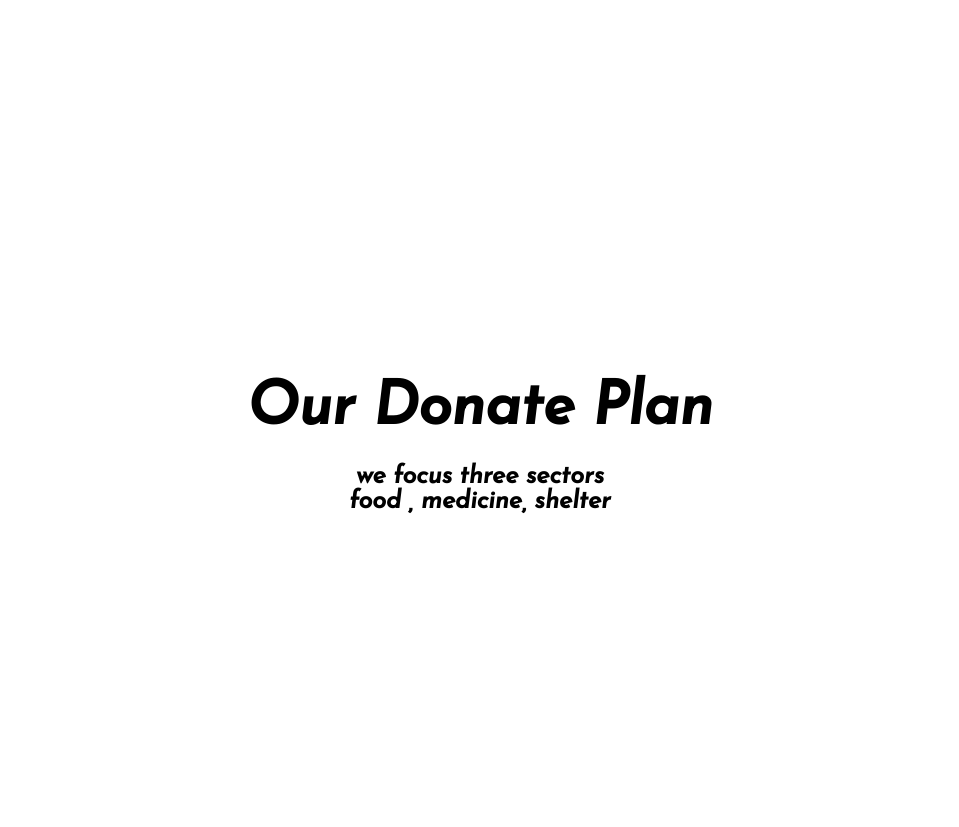
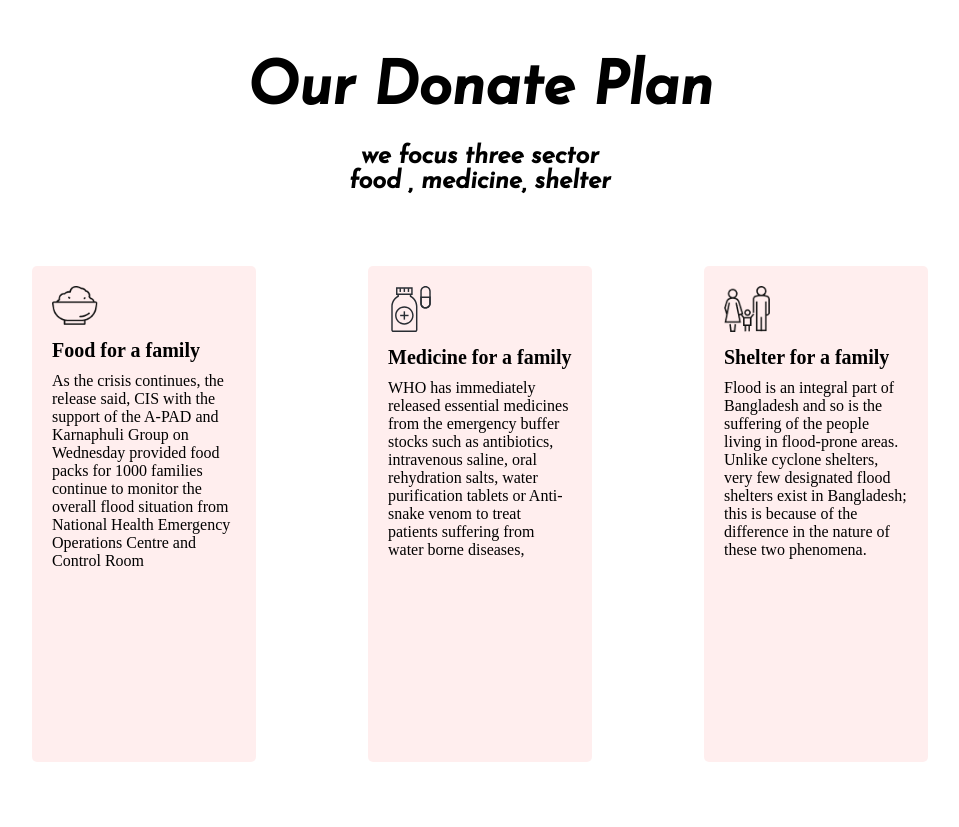
Before and after one commit to xnafi/donate-now, a plain HTML site: page index.html in a window 1280 px wide. Shown: the part 1596-2423 px from the top of the page, without its empty margins (160-1119 px from the left). Drawn offline with Linux system fonts and the light colour scheme.

Commit message:
section 3

```diff
--- a/index.html
+++ b/index.html
@@ -71,8 +71,57 @@
     <!-- /* ***** Section 2 Start ****** */ -->
     <section class="sec-2">
       <h1>Our Donate Plan</h1>
-      <p> we focus three sectors <br>
+      <p> we focus three sector <br>
         food , medicine, shelter
+        <div class="sec-2-card">
+            <div class="sec-2-div-1">
+                <div class="sec-2-card-img">
+                    <img src="icons/food.png" alt="food picture">
+                </div>
+                <div class="card-div-2">
+                    <h3>
+                        Food for a family
+                    </h3>
+                    <span>
+                        As the crisis continues, the release said, CIS with the support of the A-PAD and Karnaphuli Group on Wednesday provided food packs for 1000 families
+                        continue to monitor the overall flood situation from National Health Emergency Operations Centre and Control Room
+                    </span>
+                </div>
+            </div>
+
+            <div class="sec-2-div-1">
+                <div class="sec-2-card-img">
+                    <img src="icons/medicine.svg" alt="medicine picture">
+                </div>
+                <div class="card-div-2">
+                    <h3>
+                        Medicine for a family
+                    </h3>
+                    <span>
+                        WHO has immediately released essential medicines from the emergency buffer stocks such as antibiotics, intravenous saline, oral rehydration salts,
+                        water purification tablets or Anti-snake venom to treat patients suffering from water borne diseases,
+                    </span>
+                </div>
+            </div>
+
+            <div class="sec-2-div-1">
+                <div class="sec-2-card-img">
+                    <img src="icons/shelter.png" alt="food picture">
+                </div>
+                <div class="card-div-2">
+                    <h3>
+                        Shelter for a family
+                    </h3>
+                    <span>
+                        Flood is an integral part of Bangladesh and so is the suffering of the people living in flood-prone areas. Unlike cyclone shelters, very few designated
+                        flood shelters exist in Bangladesh; this is because of the difference in the nature of these two phenomena.
+
+                    </span>
+                </div>
+            </div>
+
+
+        </div>
     </p>
     </section>
     <!-- /* ***** Section 2 End****** */ -->
--- a/style.css
+++ b/style.css
@@ -25,27 +25,30 @@
     font-family: 'Bebas Neue', cursive;
 
 }
-.header-main p{
+
+.header-main p {
     font-size: 25px;
     font-weight: bold;
     margin-bottom: 10px;
 
 }
+
 .btn {
     padding: 14px 30px;
     border: none;
     border-radius: 10px;
     font-weight: bolder;
     font-size: 20px;
-    background-image: linear-gradient(gold,red);
+    background-image: linear-gradient(gold, red);
     margin-top: 20px;
     cursor: pointer;
     transition: all 0.5s;
     scale: 0.1;
 }
-.btn:hover{
+
+.btn:hover {
     background-image: url("icons/medicine.svg");
-    color:black;
+    color: black;
     background-size: contain;
     background-repeat: no-repeat;
     padding-left: 50px;
@@ -57,7 +60,7 @@
 
 
 /* ***** Section 1 Start ****** */
-.sec-1{
+.sec-1 {
     width: 100vw;
     height: 100vh;
     display: flex;
@@ -66,25 +69,29 @@
     text-align: center;
     margin: 20px 0px;
 }
-.sec-1 h1{
+
+.sec-1 h1 {
     font-size: 60px;
     margin: 15px 0px;
     font-family: 'Josefin Sans', sans-serif;
     font-weight: bolder;
 }
-.sec-1 p{
+
+.sec-1 p {
     font-family: 'Josefin Sans', sans-serif;
     margin: 10px 0px;
     font-size: 20px;
     font-weight: bold;
 }
-.sec-1-div-1{
+
+.sec-1-div-1 {
     display: flex;
     justify-content: space-evenly;
     align-items: center;
     margin: 40px;
 }
-.sec-1-card{
+
+.sec-1-card {
     background-color: rgba(250, 250, 250, 1);
     padding: 25px 30px;
     border-radius: 5px;
@@ -92,12 +99,13 @@
     border: 1px solid transparent;
 
 }
-.sec-1-card:hover{
+
+.sec-1-card:hover {
     border: 1px solid red;
     color: red;
 }
 
-form{
+form {
     display: flex;
     flex-direction: column;
     width: 100%;
@@ -105,7 +113,8 @@ form{
     justify-content: center;
     align-items: center;
 }
-form input{
+
+form input {
     border: none;
     width: 40%;
     height: auto;
@@ -116,32 +125,36 @@ form input{
     margin: 15px 0px;
 
 }
-form button{
+
+form button {
     width: 20%;
     height: auto;
     margin: 20px;
 }
+
 .btn1 {
     padding: 14px 30px;
     border: none;
     border-radius: 10px;
     font-weight: bolder;
     font-size: 20px;
-    background-image: linear-gradient(gold,red);
+    background-image: linear-gradient(gold, red);
     margin-top: 20px;
     cursor: pointer;
     transition: all 0.5s;
     scale: 0.1;
 }
-.btn1:hover{
-    color:black;
+
+.btn1:hover {
+    color: black;
     transform: scale(1.1);
 }
+
 /* ***** Section 1 end ****** */
 
 
 /* ***** Section 2 Start ****** */
-.sec-2{
+.sec-2 {
     width: 100vw;
     height: 100vh;
     display: flex;
@@ -150,16 +163,49 @@ form button{
     text-align: center;
     margin: 20px 0px;
 }
-.sec-2 h1{
+
+.sec-2 h1 {
     font-size: 60px;
     margin: 15px 0px;
     font-family: 'Josefin Sans', sans-serif;
     font-weight: bolder;
 }
-.sec-2 p{
+
+.sec-2 p {
     font-family: 'Josefin Sans', sans-serif;
     margin: 10px 0px;
     font-size: 25px;
     font-weight: bold;
 }
+
+.sec-2-card {
+    height: 100%;
+    width: 100%;
+    display: flex;
+    flex-direction: row;
+    justify-content: space-evenly;
+    padding: 0px 80px;
+    align-items: center;
+    text-align: left;
+}
+.sec-2-div-1{
+    display: flex;
+    flex-direction: column;
+    background-color: rgba(255, 89, 89, 0.1);
+    border-radius: 5px;
+    padding: 20px;
+    height: 80%;
+    width: 20%;
+}
+.card-div-2 h3{
+    font-size: 20px;
+    margin: 10px 0px;
+}
+.sec-2-card-img img{
+    width: 25%;
+}
+
+
+
+
 /* ***** Section 2 End ****** */
```
